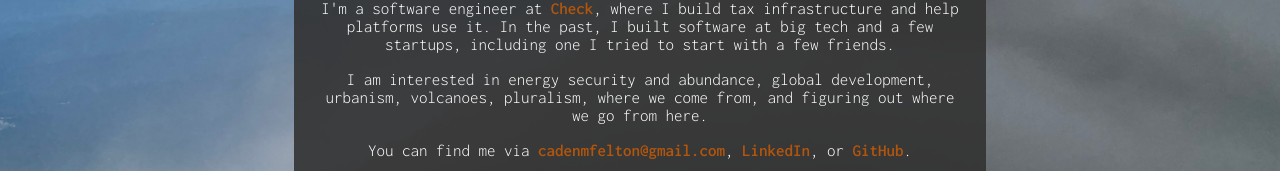
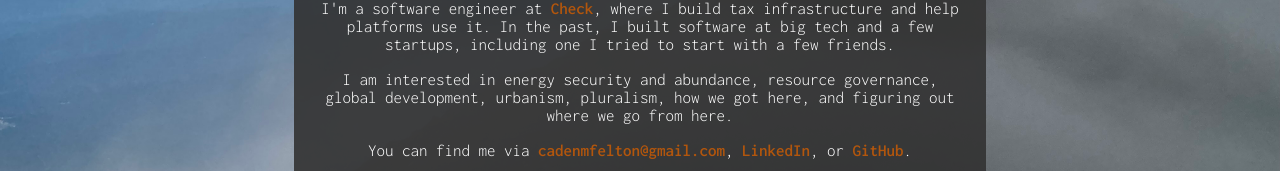
Before and after one commit to queden/queden.github.io, a React (Create React App) app: page / in a window 1280 px wide. Shown: the part 350-521 px from the top of the page. Built offline with nearby package versions, Linux system fonts and the light colour scheme.

Commit message:
2025 updates

```diff
--- a/public/index.html
+++ b/public/index.html
@@ -21,6 +21,8 @@
     <link rel="icon" type="image/png" sizes="16x16" href="/favicon-16x16.png">
     <link rel="manifest" href="%PUBLIC_URL%/manifest.json" />
     <title>Caden Felton</title>
+  </head>
+  <body>
     <!--
          ____ /\ ____            _ _   --           - -__     -_
         /v y \/\/    \                   --  --___     _ __--__ -" _
@@ -39,8 +41,6 @@
                 ()   _">--"> _ .-- "      - """
                         """
     -->
-  </head>
-  <body>
     <noscript>You need to enable JavaScript to run this app.</noscript>
     <div id="root"></div>
     <!--
--- a/src/Home.tsx
+++ b/src/Home.tsx
@@ -18,7 +18,7 @@ const HomePage = (props : Props) => {
           one I tried to start with a few friends.
         </p>
         <p>
-          I am interested in energy security and abundance, global development, urbanism, volcanoes, pluralism, where we come from, and figuring out where we go from here.
+          I am interested in energy security and abundance, resource governance, global development, urbanism, pluralism, how we got here, and figuring out where we go from here.
         </p>
         <p>
           You can find me via <a href="mailto:cadenmfelton@gmail.com" target="_blank">cadenmfelton@gmail.com</a>, <a href="https://linkedin.com/in/cadenfelton" target="_blank">LinkedIn</a>, or <a href="https://github.com/queden" target="_blank">GitHub</a>.
```
